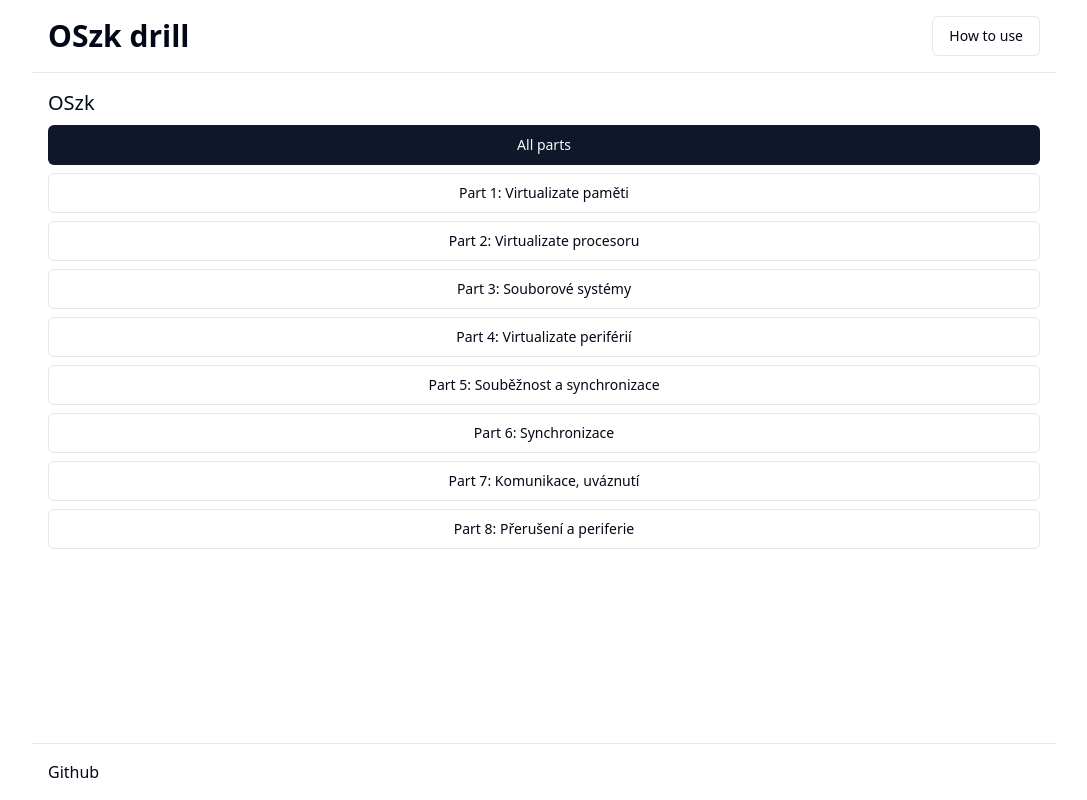
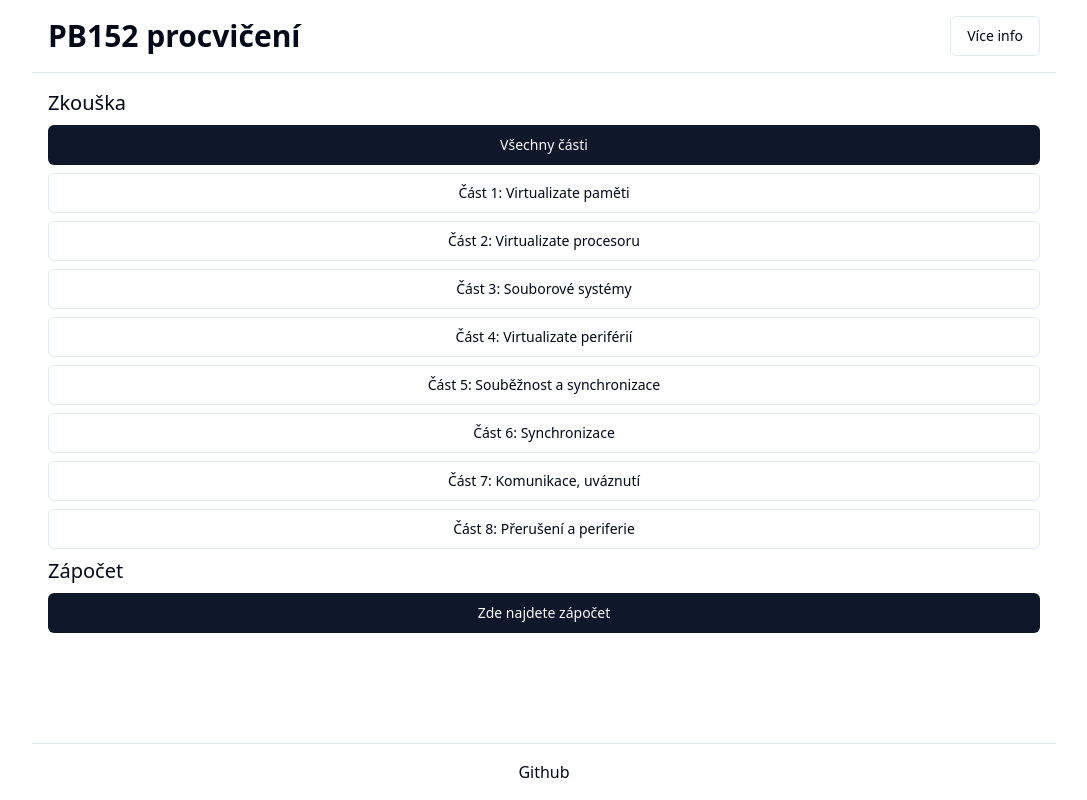
Before and after one commit to tomz197/os-drill, a React (Vite) app: page / in a window 1280 px wide. Shown: the whole page, without its empty margins (96-1183 px from the left). Built offline with nearby package versions, Linux system fonts and the light colour scheme.

Commit message:
added credit

```diff
--- a/src/App.tsx
+++ /dev/null
@@ -1,25 +0,0 @@
-import drillData from "@/lib/data";
-import { Button } from "./components/ui/button";
-
-function App() {
-  return (
-    <>
-      <h2 className="text-xl">OSzk</h2>
-      <Button>
-        All parts
-      </Button>
-      {drillData.map((drill, i) => (
-        <Button
-          key={i}
-          onClick={() => alert(drill.name)}
-          variant='outline'
-          className="text-start"
-        >
-          Part {drill.section}: {drill.name}
-        </Button>
-      ))}
-    </>
-  )
-}
-
-export default App
--- a/src/components/question-form.tsx
+++ b/src/components/exam-question-form.tsx
@@ -4,7 +4,7 @@ import { CorrectIncorrect, cn } from "@/lib/utils";
 import { Check, X } from "lucide-react";
 import { useState } from "react";
 
-function QuestionForm({ facts }: { facts: CorrectIncorrect }) {
+function ExamQuestionForm({ facts }: { facts: CorrectIncorrect }) {
   const [selectedFacts, setSelectedFacts] = useState<CorrectIncorrect>([])
   const [isSubmitted, setIsSubmitted] = useState(false)
 
@@ -54,7 +54,7 @@ function QuestionForm({ facts }: { facts: CorrectIncorrect }) {
           return
         }
         setIsSubmitted(true)
-      }}>{isSubmitted ? "Next question" : "Submit"}</Button>
+      }}>{isSubmitted ? "Další otázka" : "Odeslat"}</Button>
     </>
   )
 }
@@ -68,13 +68,15 @@ function DisplayFact({ fact, correct, isSubmitted }: { fact: string, correct: st
       {isSubmitted && correct && (
         <div className="flex items-center pt-2 gap-2 select-none">
           <p onMouseDown={() => setShowCorrect(!showCorrect)} className="font-bold underline italic cursor-pointer">
-            {showCorrect ? "show incorrect" : "show correct"}
+            {!showCorrect ? "zobrazit správnou" : "zobrazit nesprávnou"}
           </p>
-          <p>{showCorrect ? "(showing correct)" : "(showing incorrect)"}</p>
+          <p className="text-gray-600">
+            {!showCorrect ? "(Zobrazuje se nesprávna odpověď)" : "(Zobrazuje se správna odpověď)"}
+          </p>
         </div>
       )}
     </>
   )
 }
 
-export default QuestionForm
+export default ExamQuestionForm
--- a/src/routes/all-parts.tsx
+++ b/src/routes/all-exam-parts.tsx
@@ -1,8 +1,8 @@
-import QuestionForm from "@/components/question-form";
+import ExamQuestionForm from "@/components/exam-question-form";
 import { getCorrectIncorrect, getDrills } from "@/lib/utils";
 import { redirect } from "react-router-dom";
 
-function AllParts() {
+function ExamAllParts() {
   const drill = getDrills()
   if (!drill) {
     console.error("Drill not found")
@@ -14,12 +14,12 @@ function AllParts() {
 
   return (
     <>
-      <h2 className="text-xl">All parts</h2>
+      <h2 className="text-xl">Všechny části</h2>
       <div>
-        <QuestionForm facts={correctIncorrect} />
+        <ExamQuestionForm facts={correctIncorrect} />
       </div>
     </>
   )
 }
 
-export default AllParts
+export default ExamAllParts
--- a/src/routes/part.tsx
+++ b/src/routes/exam-part.tsx
@@ -1,8 +1,8 @@
-import QuestionForm from "@/components/question-form";
+import ExamQuestionForm from "@/components/exam-question-form";
 import { getCorrectIncorrect, getDrill } from "@/lib/utils";
 import { redirect, useParams } from "react-router-dom";
 
-function Part() {
+function ExamPart() {
   const { section } = useParams()
   if (!section) {
     console.error("Section or name not found")
@@ -21,12 +21,12 @@ function Part() {
 
   return (
     <>
-      <h2 className="text-xl">Part: {section}: {drill.name}</h2>
+      <h2 className="text-xl">Část: {section}: {drill.name}</h2>
       <div>
-        <QuestionForm facts={correctIncorrect} />
+        <ExamQuestionForm facts={correctIncorrect} />
       </div>
     </>
   )
 }
 
-export default Part
+export default ExamPart
--- a/src/routes/root.tsx
+++ b/src/routes/root.tsx
@@ -1,20 +1,22 @@
 import { Button } from "@/components/ui/button"
-import { Outlet } from "react-router-dom"
+import { Link, Outlet } from "react-router-dom"
 
 function Root() {
   return (
     <>
       <header className='p-4 flex justify-between items-center'>
-        <h1 className='text-3xl font-semibold'>OSzk drill</h1>
-        <a href='https://github.com/tomz197/os-drill' target="_blank">
-          <Button variant="outline">How to use</Button>
+        <Link to="/">
+          <h1 className='text-3xl font-semibold'>PB152 procvičení</h1>
+        </Link>
+        <a href='https://github.com/tomz197/os-drill' target="_blank" rel="noreferrer">
+          <Button variant="outline">Více info</Button>
         </a>
       </header>
       <main className='p-4 border-y flex flex-col gap-2'>
         <Outlet />
       </main>
-      <footer className='p-4'>
-        <a href='https://github.com/tomz197/os-drill' target="_blank" className='text-grey-400 hover:text-blue-500'>
+      <footer className='p-4 text-center'>
+        <a href='https://github.com/tomz197/os-drill' target="_blank" className='text-grey-400 hover:text-blue-500' rel="noreferrer">
           Github
         </a>
       </footer>
--- a/src/routes/selection.tsx
+++ b/src/routes/selection.tsx
@@ -5,23 +5,29 @@ import { Link } from "react-router-dom";
 function Selection() {
   return (
     <>
-      <h2 className="text-xl">OSzk</h2>
-      <Link to="/drills">
+      <h2 className="text-xl">Zkouška</h2>
+      <Link to="/zkouska">
         <Button className="w-full">
-          All parts
+          Všechny části
         </Button>
       </Link>
       {drillData.map((drill, i) => (
-        <Link key={i} to={`/drill/${drill.section}`}>
+        <Link key={i} to={`/zkouska/${drill.section}`}>
           <Button
             key={i}
             variant='outline'
             className="w-full"
           >
-            Part {drill.section}: {drill.name}
+            Část {drill.section}: {drill.name}
           </Button>
         </Link>
       ))}
+      <h2 className="text-xl">Zápočet</h2>
+      <a href="https://github.com/Futupas/PB152OperackyDrill/tree/main" target="_blank">
+        <Button className="w-full">
+          Zde najdete zápočet
+        </Button>
+      </a>
     </>
   )
 }
```
Also changed, not shown: src/main.tsx (+6 -6 lines).
